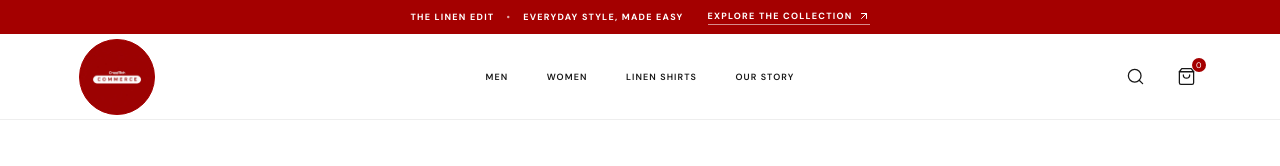
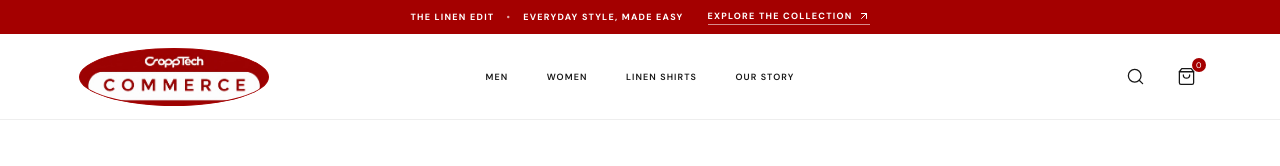
Before and after one commit to JACTech001/cropptech-commerce, a Next.js app: page / in a window 1280 px wide. Shown: the top 166 px of the page. Built offline with nearby package versions, Linux system fonts and the light colour scheme; a web font is replaced by a local one.

Commit message:
Restore previous CroppTech styling

```diff
--- a/app/globals.css
+++ b/app/globals.css
@@ -412,31 +412,3 @@ h1, h2, h3, p { margin-top: 0; }
   .c-footer .footer-bottom { flex-direction:column; align-items:flex-start; gap:16px; }
   .c-footer .footer-bottom div { flex-wrap:wrap; gap:15px; }
 }
-
-/* Final refinements: linen-first storefront and true circular brand mark */
-.brand-wordmark, .footer-brand-wordmark, .shop-brand-wordmark {
-  width: 76px !important;
-  height: 76px !important;
-  min-width: 76px;
-  border-radius: 50% !important;
-  overflow: hidden;
-  flex: 0 0 76px;
-}
-.brand-logo-image {
-  object-fit: cover !important;
-  object-position: center !important;
-  transform: none !important;
-}
-.c-header .brand-wordmark { width: 76px !important; height: 76px !important; }
-.c-hero h1 { max-width: 620px; }
-.c-hero-photo {
-  background-image: url('https://images.unsplash.com/photo-1598033129183-c4f50c736f10?auto=format&fit=crop&w=1500&q=90');
-  background-position: center 32%;
-}
-.c-linen-image {
-  background-image: url('https://images.unsplash.com/photo-1598033129183-c4f50c736f10?auto=format&fit=crop&w=1400&q=85');
-}
-@media (max-width:640px) {
-  .c-header .brand-wordmark { width: 58px !important; height: 58px !important; min-width:58px; flex-basis:58px; }
-  .footer-brand-wordmark, .shop-brand-wordmark { width: 64px !important; height:64px !important; min-width:64px; flex-basis:64px; }
-}
```
